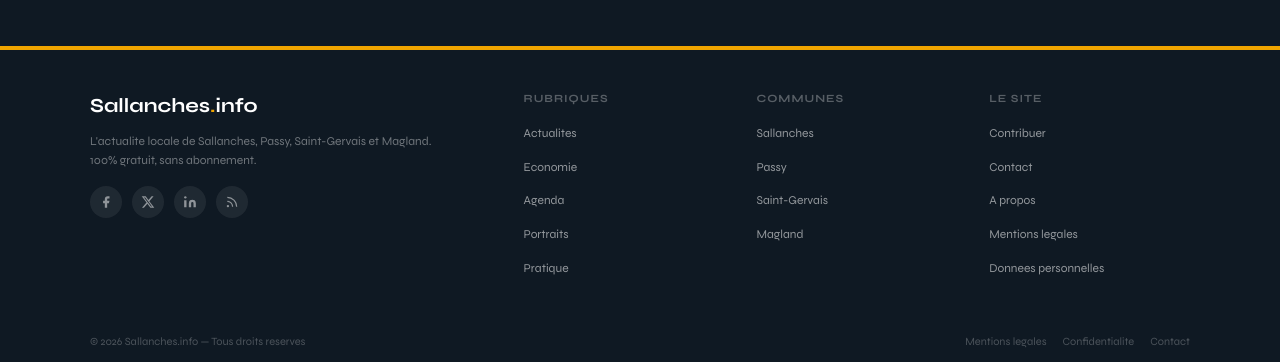
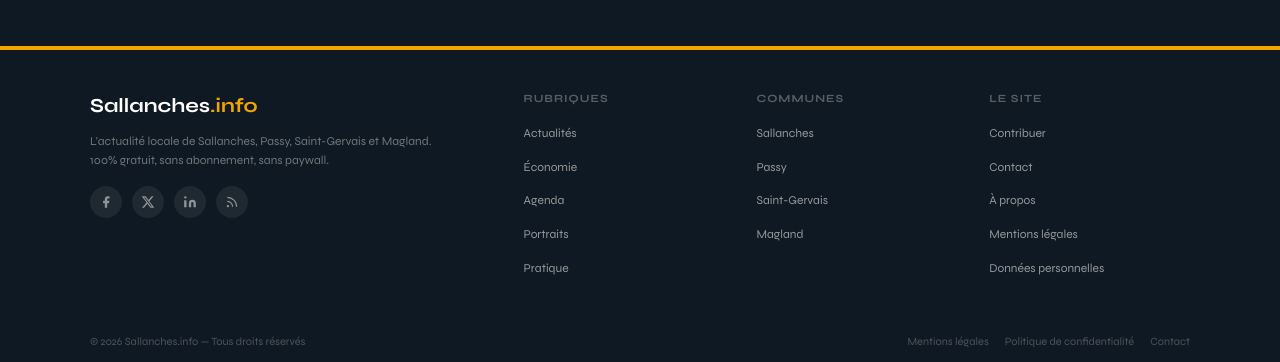
Before and after one commit to DuvalDVL/sallanches.info, a Jekyll site: the page built from index.html, in a window 1280 px wide and 900 px high, scrolled down 2313 px. Shown: the part 535-897 px from the top of the window. Built offline with Jekyll 4.4.1, drawn with Linux system fonts in a browser that asks for light colours.

Commit message:
Update footer.html

```diff
--- a/_includes/footer.html
+++ b/_includes/footer.html
@@ -3,16 +3,16 @@
     <div class="footer-grid">
 
       <div>
-        <div class="footer-logo">Sallanches<span class="point">.</span>info</div>
+        <div class="footer-logo">Sallanches<span class="point">.info</span></div>
         <p class="footer-desc">
-          L'actualite locale de Sallanches, Passy, Saint-Gervais et Magland.<br>
-          100% gratuit, sans abonnement.
+          L'actualité locale de Sallanches, Passy, Saint-Gervais et Magland.<br>
+          100% gratuit, sans abonnement, sans paywall.
         </p>
-        <nav class="footer-social" aria-label="Reseaux sociaux">
+        <nav class="footer-social" aria-label="Réseaux sociaux">
           <a href="{{ site.social.facebook }}" target="_blank" rel="noopener noreferrer" aria-label="Notre page Facebook">
             <svg viewBox="0 0 24 24" fill="currentColor" aria-hidden="true"><path d="M18 2h-3a5 5 0 00-5 5v3H7v4h3v8h4v-8h3l1-4h-4V7a1 1 0 011-1h3z"/></svg>
           </a>
-          <a href="{{ site.social.twitter }}" target="_blank" rel="noopener noreferrer" aria-label="Notre compte X">
+          <a href="{{ site.social.twitter }}" target="_blank" rel="noopener noreferrer" aria-label="Notre compte X (Twitter)">
             <svg viewBox="0 0 24 24" fill="currentColor" aria-hidden="true"><path d="M18.244 2.25h3.308l-7.227 8.26 8.502 11.24H16.17l-5.214-6.817L4.99 21.75H1.68l7.73-8.835L1.254 2.25H8.08l4.713 6.231zm-1.161 17.52h1.833L7.084 4.126H5.117z"/></svg>
           </a>
           <a href="{{ site.social.linkedin }}" target="_blank" rel="noopener noreferrer" aria-label="Notre page LinkedIn">
@@ -27,8 +27,8 @@
       <div>
         <div class="footer-col-title">Rubriques</div>
         <ul class="footer-links">
-          <li><a href="{{ site.baseurl }}/actualites/">Actualites</a></li>
-          <li><a href="{{ site.baseurl }}/economie/">Economie</a></li>
+          <li><a href="{{ site.baseurl }}/actualites/">Actualités</a></li>
+          <li><a href="{{ site.baseurl }}/economie/">Économie</a></li>
           <li><a href="{{ site.baseurl }}/agenda/">Agenda</a></li>
           <li><a href="{{ site.baseurl }}/portraits/">Portraits</a></li>
           <li><a href="{{ site.baseurl }}/pratique/">Pratique</a></li>
@@ -50,19 +50,19 @@
         <ul class="footer-links">
           <li><a href="{{ site.baseurl }}/contribuer/">Contribuer</a></li>
           <li><a href="{{ site.baseurl }}/contact/">Contact</a></li>
-          <li><a href="{{ site.baseurl }}/a-propos/">A propos</a></li>
-          <li><a href="{{ site.baseurl }}/mentions-legales/">Mentions legales</a></li>
-          <li><a href="{{ site.baseurl }}/confidentialite/">Donnees personnelles</a></li>
+          <li><a href="{{ site.baseurl }}/a-propos/">À propos</a></li>
+          <li><a href="{{ site.baseurl }}/mentions-legales/">Mentions légales</a></li>
+          <li><a href="{{ site.baseurl }}/confidentialite/">Données personnelles</a></li>
         </ul>
       </div>
 
     </div>
 
     <div class="footer-bottom">
-      <p class="footer-copy">&copy; {{ site.time | date: '%Y' }} Sallanches.info &mdash; Tous droits reserves</p>
-      <nav class="footer-legal" aria-label="Liens legaux">
-        <a href="{{ site.baseurl }}/mentions-legales/">Mentions legales</a>
-        <a href="{{ site.baseurl }}/confidentialite/">Confidentialite</a>
+      <p class="footer-copy">&copy; {{ site.time | date: '%Y' }} Sallanches.info &mdash; Tous droits réservés</p>
+      <nav class="footer-legal" aria-label="Liens légaux">
+        <a href="{{ site.baseurl }}/mentions-legales/">Mentions légales</a>
+        <a href="{{ site.baseurl }}/confidentialite/">Politique de confidentialité</a>
         <a href="{{ site.baseurl }}/contact/">Contact</a>
       </nav>
     </div>
```
